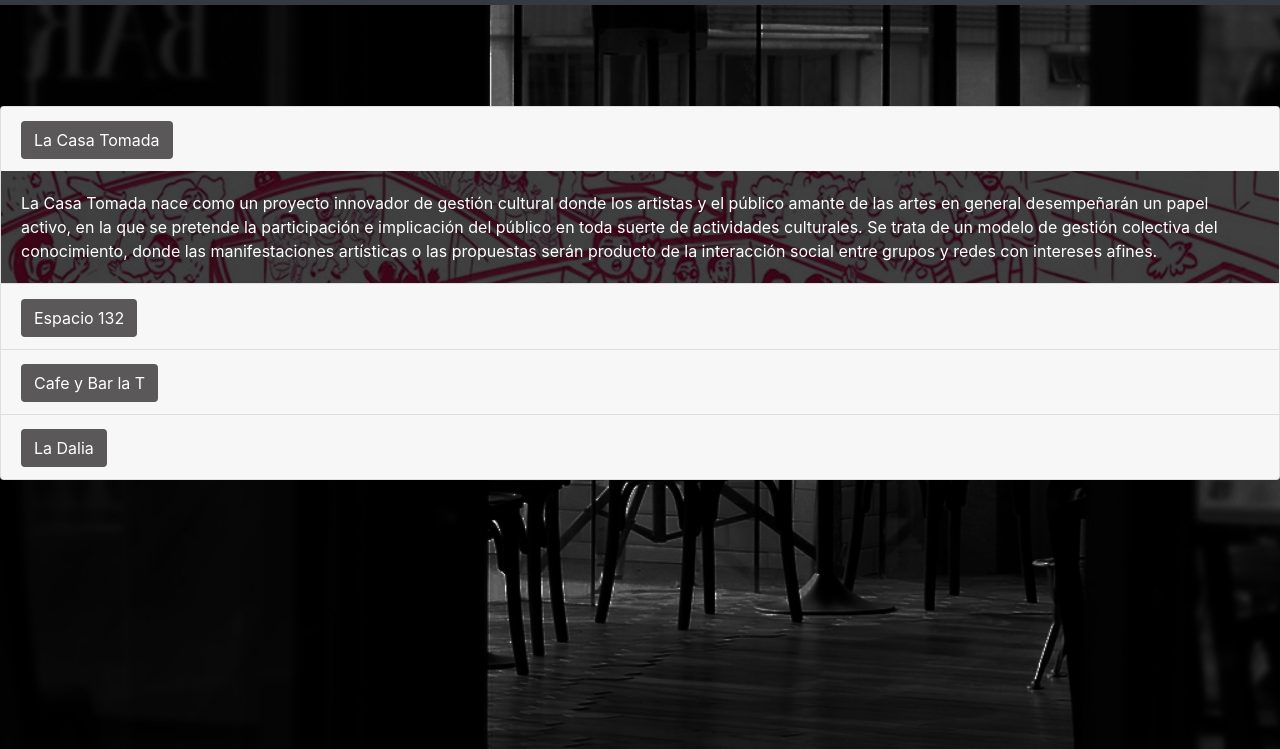
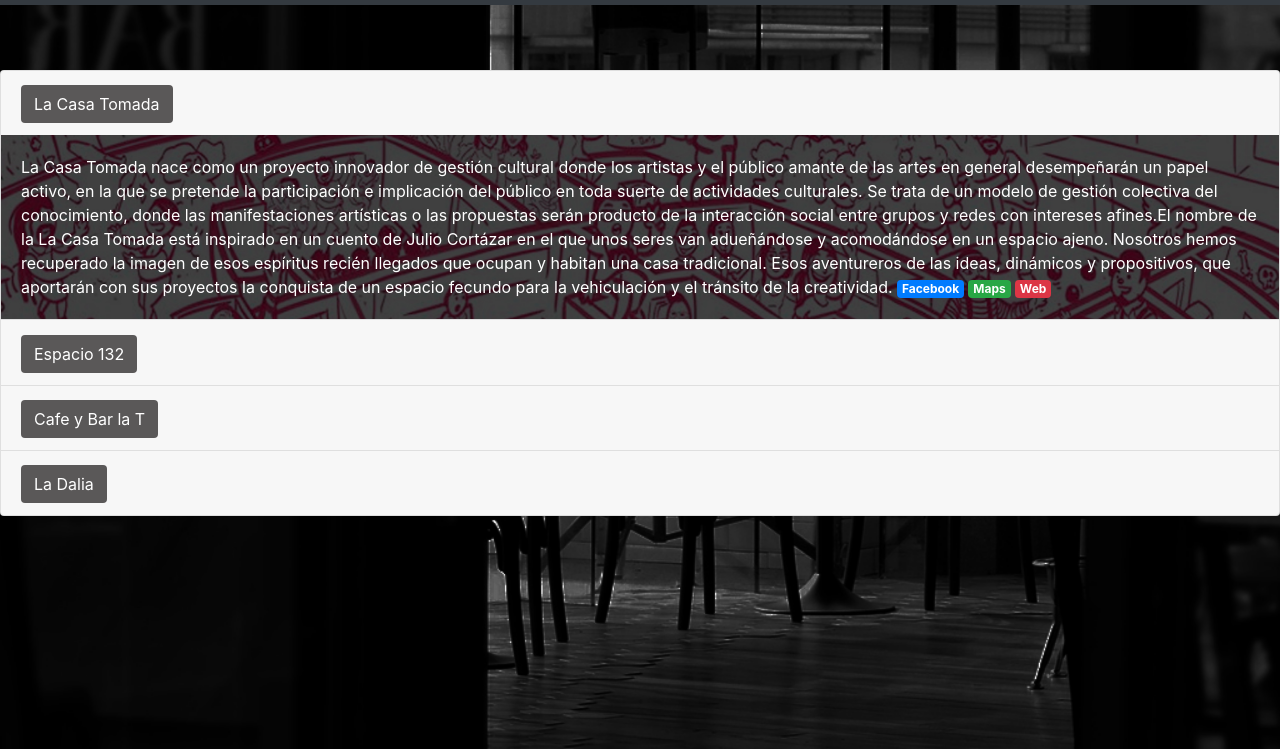
Before and after one commit to brporti/sivarte, a plain HTML site: page landing/lugares.html in a window 1280 px wide. Shown: the part 51-800 px from the top of the page. Drawn offline with nearby package versions, Linux system fonts and the light colour scheme.

Commit message:
Se genera badge enlazando facebook,maps y web en lugares.html

```diff
--- a/landing/lugares.css
+++ b/landing/lugares.css
@@ -9,10 +9,6 @@ body{
     align-items: center;
     justify-content: center;
     height: 43rem;
-}
-
-.item{
-
 }
 
 .btn{
--- a/landing/lugares.html
+++ b/landing/lugares.html
@@ -43,7 +43,10 @@
       <div id="collapseOne" class="collapse show" aria-labelledby="headingOne" data-parent="#accordionExample">
         <div class="card-body card01">
             La Casa Tomada nace como un proyecto innovador de gestión cultural donde los artistas y el público amante de las artes en general desempeñarán un papel activo, en la que se pretende la participación e implicación del público en toda suerte de actividades culturales.
-            Se trata de un modelo de gestión colectiva del conocimiento, donde las manifestaciones artísticas o las propuestas serán producto de la interacción social entre grupos y redes con intereses afines.
+            Se trata de un modelo de gestión colectiva del conocimiento, donde las manifestaciones artísticas o las propuestas serán producto de la interacción social entre grupos y redes con intereses afines.El nombre de la La Casa Tomada está inspirado en un cuento de Julio Cortázar en el que unos seres van adueñándose y acomodándose en un espacio ajeno. Nosotros hemos recuperado la imagen de esos espíritus recién llegados que ocupan y habitan una casa tradicional. Esos aventureros de las ideas, dinámicos y propositivos, que aportarán con sus proyectos la conquista de un espacio fecundo para la vehiculación y el tránsito de la creatividad.
+            <a target="_blank" href="https://www.facebook.com/LaCasaTomadaSV/" class="badge badge-primary">Facebook</a>
+            <a target="_blank" href="https://goo.gl/maps/zEqvybrbTeh8W72v9" class="badge badge-success">Maps</a>
+            <a target="_blank" href="http://lacasatomadasv.com/" class="badge badge-danger">Web</a>
         </div>
       </div>
     </div>
@@ -59,6 +62,9 @@
       <div id="collapseTwo" class="collapse" aria-labelledby="headingTwo" data-parent="#accordionExample">
         <div class="card-body card02">
           Espacio es una casa para creativos donde el arte toma vida.Espacio 132 es una iniciativa que busca apoyar a artistas y emprendedores culturales para lograr sus objetivos particulares o en colectivo. Se trata de una galería de arte con área de coworking, café y jardín, invadida por manifestaciones artísticas y libros en la que los asistentes pueden trabajar en sus proyectos y pasarla bien. Latinoamérica y el Caribe son regiones creativas llenas de talento e imaginación, de acuerdo a la OIT, para 2015, la economía naranja significó 1,9 millones de puestos de trabajo en esta región. He aquí la importancia de sitios como Espacio 132, donde puedes explotar tu potencial creativo y trabajar tus proyectos en un ambiente diferente lleno de color e inspiración.
+          <a target="_blank" href="https://www.facebook.com/Espacio132/" class="badge badge-primary">Facebook</a>
+          <a target="_blank" href="https://goo.gl/maps/xzQG3rmtwEgg8W1m8" class="badge badge-success">Maps</a>
+          <a target="_blank" href="https://www.espacio132.com/" class="badge badge-danger">Web</a>
         </div>
       </div>
     </div>
@@ -74,6 +80,8 @@
       <div id="collapseThree" class="collapse" aria-labelledby="headingThree" data-parent="#accordionExample">
         <div class="card-body card03">
             Muy pocos espacios con la esencia de Café La T, ubicado en la colonia San Luis, “el La T”, como le llaman los visitantes, está especializado en arte y ritmos tropicales con un enfoque de creación en comunidad. Este espacio pretende posicionarse como referente en la promoción de artistas locales innovadores que trasciendan las expresiones regulares, abriendo puertas para que muestren su talento. De acuerdo a sus creadores, Café La T tiene la visión de ser un santuario de la libre expresión, la identidad y la equidad de género.La salsa es una de las particularidades por las que todos recuerdan a Café La T, y es que cada viernes decenas de personas llegan a bailar este pegajoso ritmo tropical liberando estrés en un ambiente seguro y fraterno.
+            <a target="_blank" href="https://www.facebook.com/LaTCafeBar/" class="badge badge-primary">Facebook</a>
+            <a target="_blank" href="https://goo.gl/maps/1e2s7qoecHkWacVn9" class="badge badge-success">Maps</a>
         </div>
       </div>
     </div>
@@ -90,6 +98,8 @@
     <div id="collapseFour" class="collapse" aria-labelledby="headingFour" data-parent="#accordionExample">
       <div class="card-body card04">
           Tras 81 años, La Dalia vive. Más que nunca, dicen muchos. Basta con visitar de día y de noche el ahora club de moda del centro de San Salvador, para saber que tiene más de una vida. El club La Dalia abrió puertas en 1937, en el portal del mismo nombre, inaugurado en 1885 justo frente al parque Libertad. El club empezó siendo un lugar de ocio para las clases pudientes de la capital. Con el paso de los años, La Dalia, como el centro mismo, fueron abandonados por sus ocupantes. El centro se convirtió en punto de confluencia de diferentes rutas de autobuses que llevan hacia decenas puntos del interior del país. Más de 1.2 millones de salvadoreños, principalmente de clase obrera, transitan cada día por esas 250 cuadras que son el corazón de la ciudad. Más de 40, 000 vendedores, desde buhoneros hasta puestos formales, se ganan la vida en este pedacito de capital. La Dalia pasó de ser punto de reunión de la burguesía a ser algo más parecido a un chupadero. Los parroquianos de las últimas décadas han sido albañiles, vendedores ambulantes, empleados de oficinas públicas que, tras terminar su jornada de trabajo, hacían una parada en La Dalia, por unas cervezas, una partida de cartas, billar o maquinitas.
+          <a target="_blank" href="https://www.facebook.com/ClubLaDalia/" class="badge badge-primary">Facebook</a>
+          <a target="_blank" href="https://goo.gl/maps/9r9nEmCKr1J6ZBAv6" class="badge badge-success">Maps</a>
       </div>
     </div>
   </div>
```
